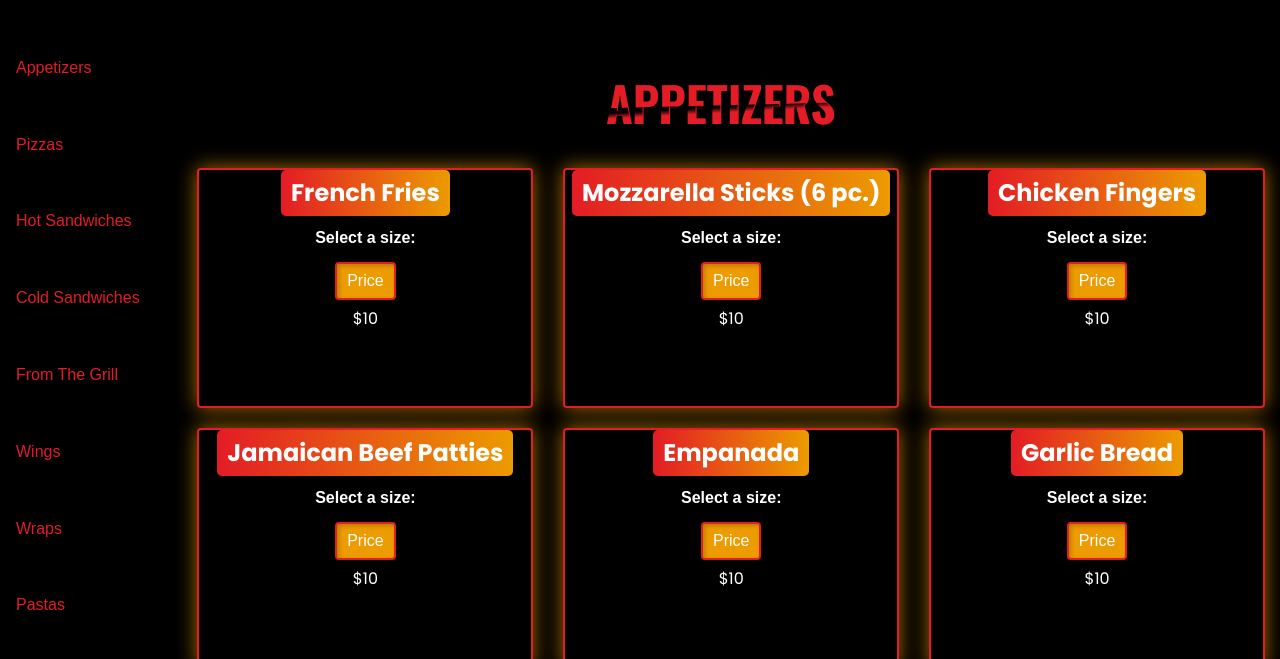
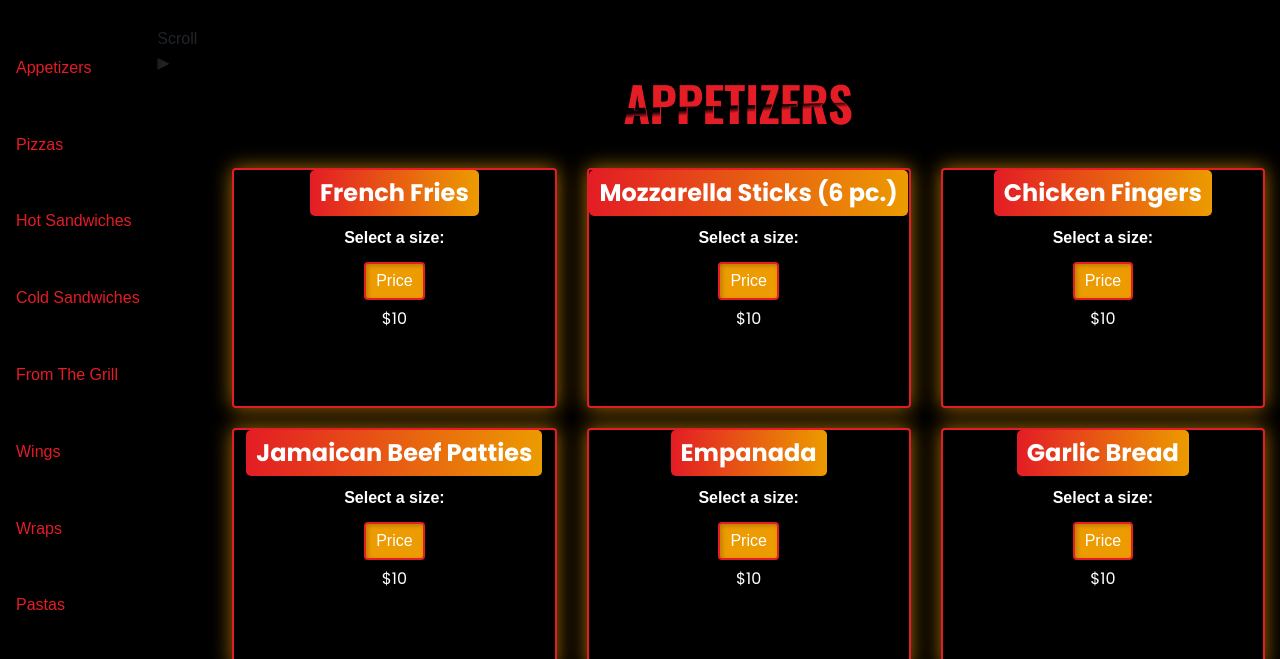
Before and after one commit to John0rtega/RobertosPizzeria, a plain HTML site: page index.html in a window 1280 px wide. Shown: the part 741-1400 px from the top of the page. Drawn offline with nearby package versions, Linux system fonts and the light colour scheme.

Commit message:
Update index.html

```diff
--- a/index.html
+++ b/index.html
@@ -8,6 +8,7 @@
       rel="stylesheet"
       href="https://stackpath.bootstrapcdn.com/bootstrap/4.5.2/css/bootstrap.min.css"
     />
+    <link rel="icon" href="/favicon.ico" type="image/x-icon" />
     <link rel="stylesheet" href="css/base.css" />
     <link rel="stylesheet" href="css/footer.css" />
     <link rel="stylesheet" href="css/header.css" />
@@ -41,7 +42,7 @@
       <nav id="sidebar">
         <ul class="nav">
           <li class="nav-item">
-            <a class="nav-link active" href="#apps">Appetizers</a>
+            <a class="nav-link" href="#apps">Appetizers</a>
           </li>
           <li class="nav-item">
             <a class="nav-link" href="#pizzas">Pizzas</a>
@@ -69,6 +70,10 @@
           </li>
         </ul>
       </nav>
+      <div class="scroll-indicator">
+        <span class="scroll-text">Scroll</span>
+        <span class="scroll-arrow">&#9654;</span>
+      </div>
       <main class="flex-grow-1" id="menu-content">
         <!-- Menu sections will be dynamically loaded here -->
       </main>
@@ -119,5 +124,6 @@
 
     <script src="js/menu.js"></script>
     <script src="js/nav.js"></script>
+    <script src="js/scroll.js"></script>
   </body>
 </html>
```
